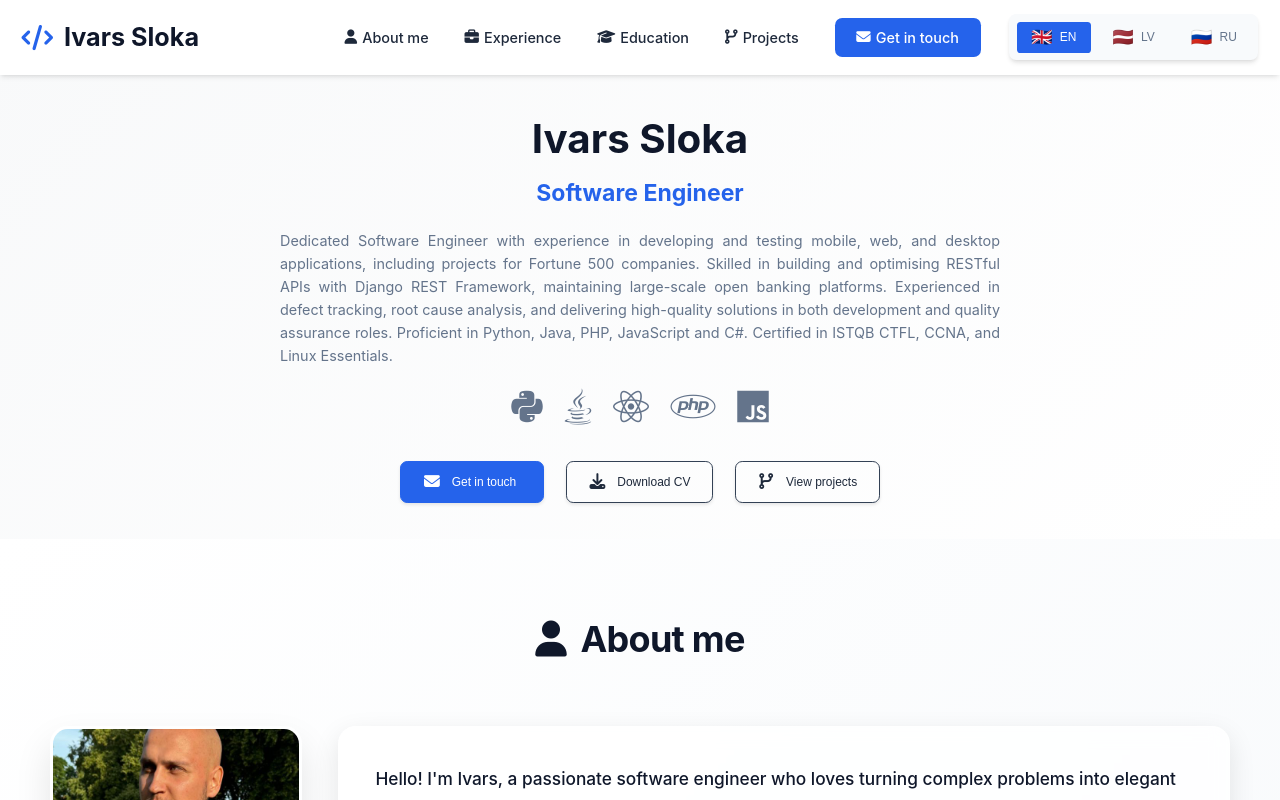
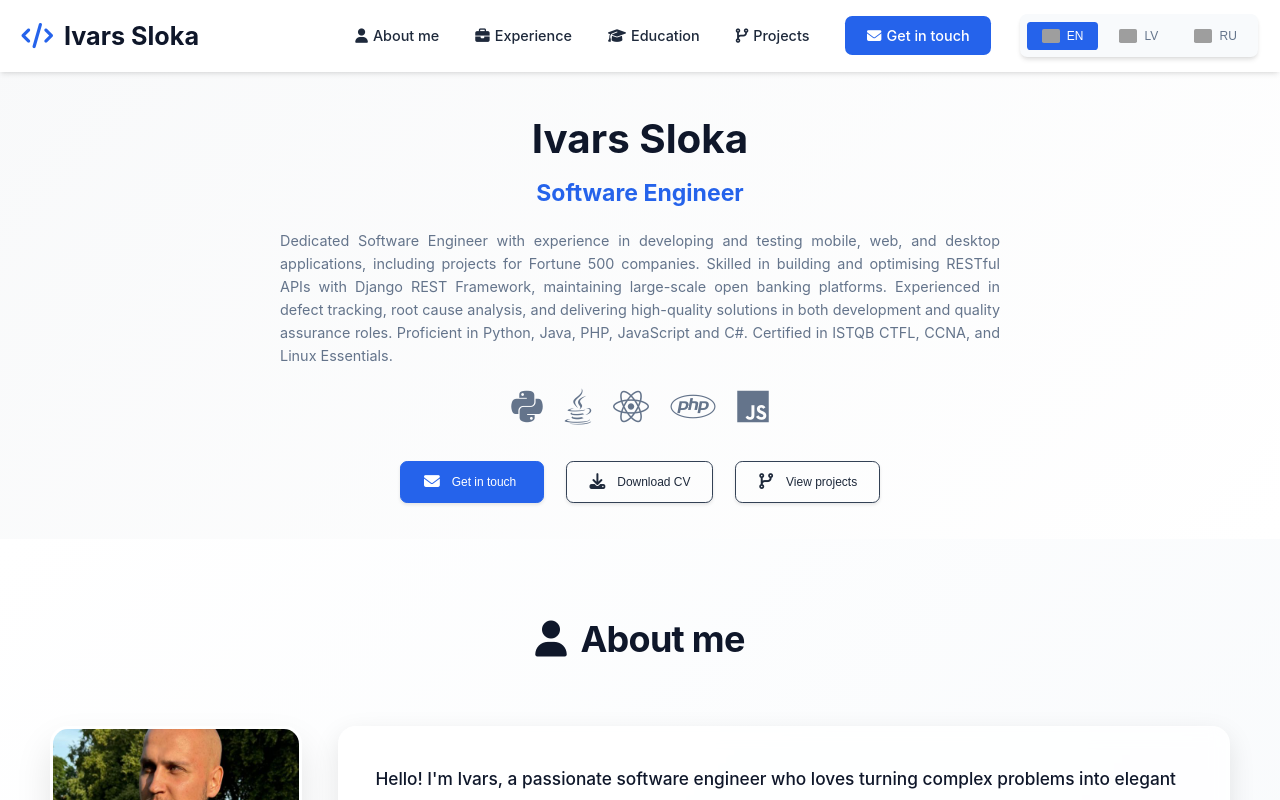
Before and after one commit to ivissivi/portfolio-react, a React (Create React App) app: page / in a window 1280 px wide. Shown: the top 800 px of the page. Built offline with nearby package versions, Linux system fonts and the light colour scheme; grey boxes are pictures that could not be loaded.

Commit message:
Fix language flag emojis not showing on Android/Windows devices - replace with image-based flags from CDN

```diff
--- a/src/App.css
+++ b/src/App.css
@@ -111,9 +111,13 @@ body::before {
     border-radius: 4px;
 }
 
-.lang-btn .flag {
-    font-size: 1.2rem;
-    line-height: 1;
+.lang-btn .flag-icon {
+    width: 20px;
+    height: 15px;
+    display: inline-block;
+    vertical-align: middle;
+    object-fit: cover;
+    border-radius: 2px;
 }
 
 .lang-btn:hover {
--- a/src/components/Navbar.tsx
+++ b/src/components/Navbar.tsx
@@ -14,9 +14,9 @@ const Navbar: React.FC = () => {
   }, []);
 
   const languages = [
-    { code: 'en', flag: '🇬🇧', name: 'EN' },
-    { code: 'lv', flag: '🇱🇻', name: 'LV' },
-    { code: 'ru', flag: '🇷🇺', name: 'RU' }
+    { code: 'en', flagCode: 'gb', name: 'EN' },
+    { code: 'lv', flagCode: 'lv', name: 'LV' },
+    { code: 'ru', flagCode: 'ru', name: 'RU' }
   ];
 
   return (
@@ -58,7 +58,12 @@ const Navbar: React.FC = () => {
                 className={`lang-btn ${language === lang.code ? 'active' : ''}`}
                 onClick={() => setLanguage(lang.code)}
               >
-                <span className="flag">{lang.flag}</span>
+                <img
+                  src={`https://flagcdn.com/w20/${lang.flagCode}.png`}
+                  alt={`${lang.name} flag`}
+                  className="flag-icon"
+                  loading="lazy"
+                />
                 <span>{lang.name}</span>
               </button>
             ))}
```
